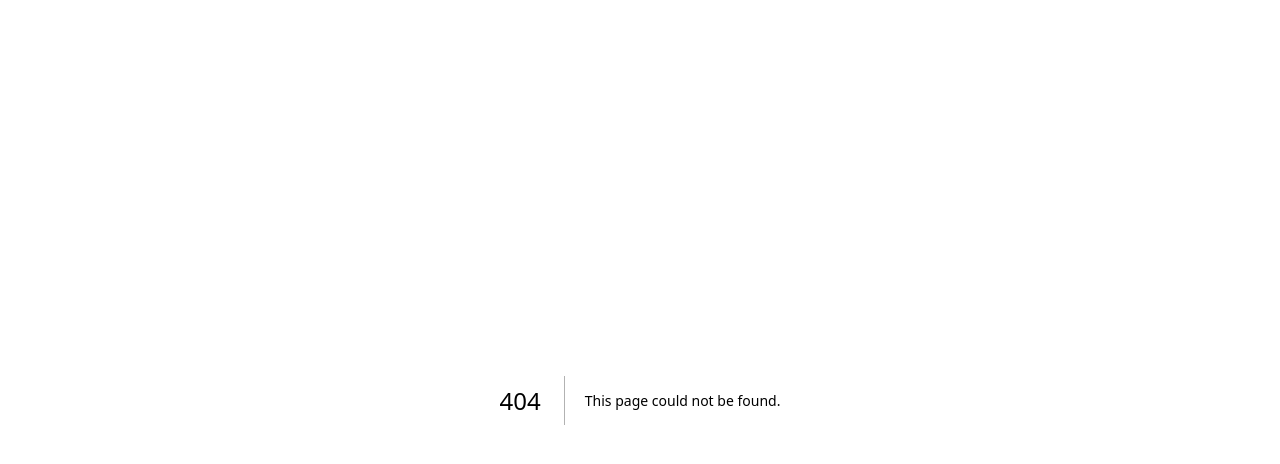
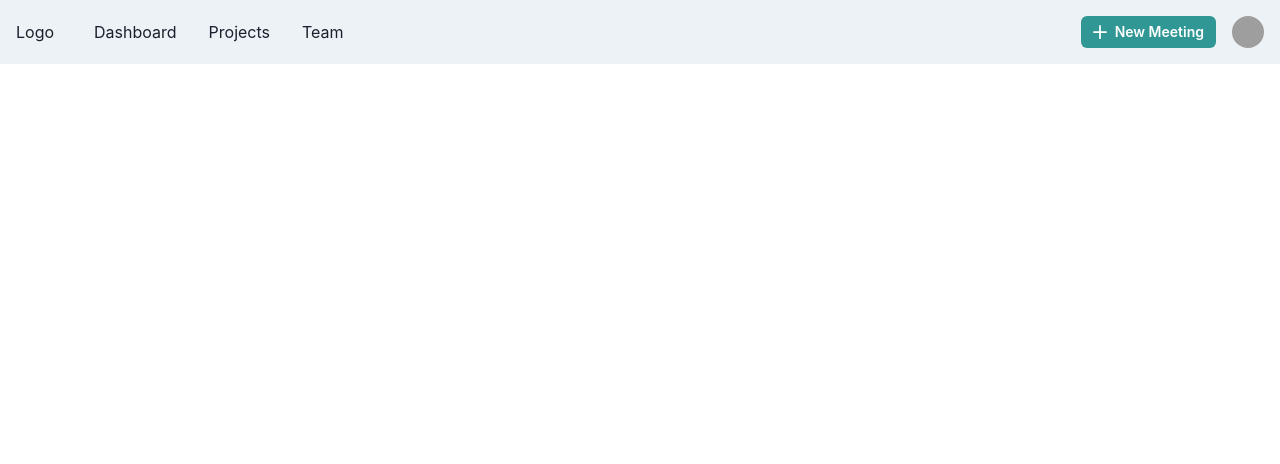
Before and after one commit to The-Dugtrio-CS4800/Scheduley, a Next.js app: page /meeting/id in a window 1280 px wide. Before the commit this address had no page. Shown: the top 464 px of the page. Built offline with nearby package versions, Linux system fonts and the light colour scheme; grey boxes are pictures that could not be loaded.

Commit message:
add new meeting page

```diff
--- /dev/null
+++ b/pages/meeting/id.tsx
@@ -0,0 +1,12 @@
+import Head from "next/head";
+import Navbar from "../../components/navbar";
+import * as React from "react";
+
+export default function Meeting() {
+    return <>{
+        <div >
+            <Navbar/>
+
+        </div>
+    }</>;
+}
```
